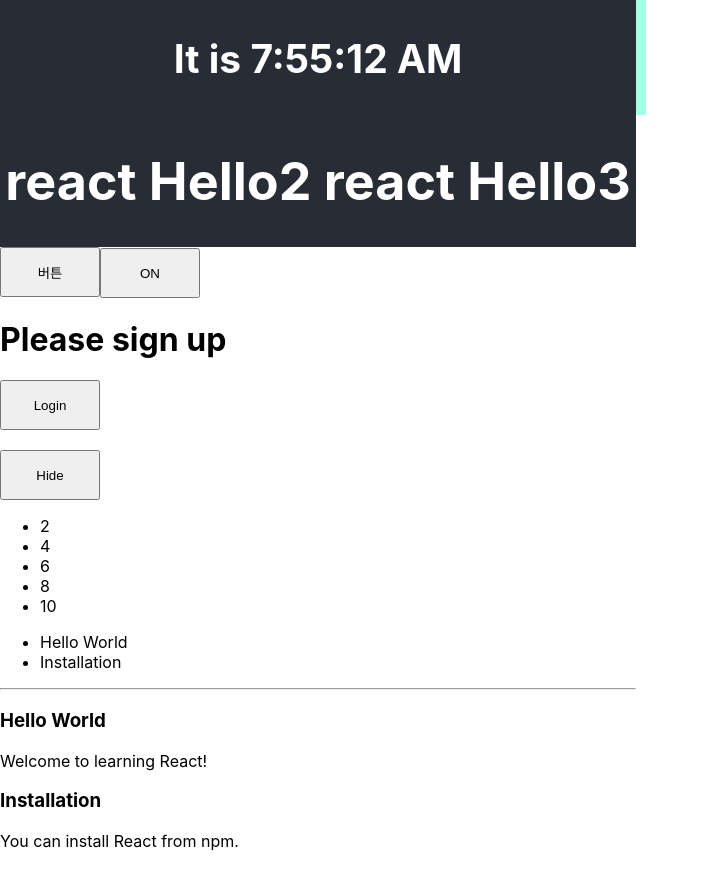
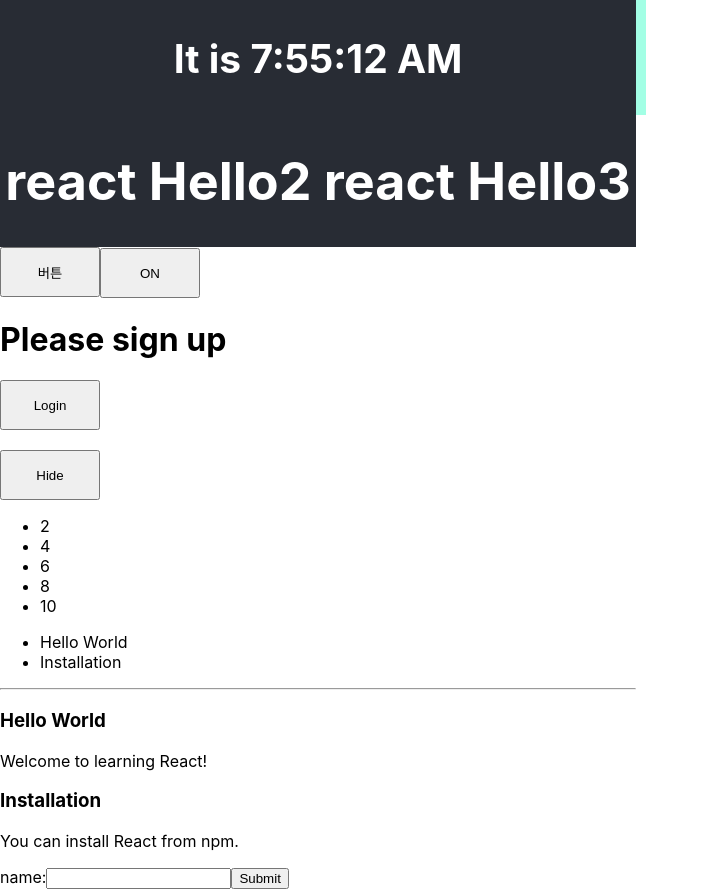
Before and after one commit to gitteration/reactStart, a React (Create React App) app: page / in a window 1280 px wide. Shown: the part 965-1854 px from the top of the page, without its empty margins (0-709 px from the left). Before the commit the page ends 1832 px from the top, so only its background shows below. Built offline with nearby package versions, Linux system fonts and the light colour scheme.

Commit message:
chaper 8 ongoing

```diff
--- a/src/App.1.js
+++ b/src/App.1.js
@@ -214,12 +214,53 @@
 			</div>
 		)
 	}
+	/*
+		8. 리스트와 Key END
+	*/
+
+	/*
+		9. 폼 START
+	*/
+	class NameForm extends React.Component {
+		constructor(props){
+			super(props);
+			this.state = {value : ''};
+			this.handleChange = this.handleChange.bind(this);
+			this.handleSubmit = this.handleSubmit.bind(this);
+		}
+
+		handleChange(event){
+			this.setState({
+				value : event.target.value
+			});
+		}
+		handleSubmit(event){
+			alert('A name was submitted : ' + this.state.value);
+			event.preventDefault();
+		}
+
+		render() {
+			return (
+				<form onSubmit={this.handleSubmit}>
+					<label>
+						name:
+						<input type="text" value={this.state.value} onChange={this.handleChange}/>
+					</label>
+					<input type="submit" value="Submit"/>
+				</form>
+			)
+		};
+	}
+
+
 
 
 
 	/*
-		8. 리스트와 Key END
+		9. 폼 END
 	*/
+
+
 
 	return (
 		<div className="App1">
@@ -234,6 +275,7 @@
 			<Page />
 			<NumberList numbers={number} />
 			<Blog posts={posts}/>
+			<NameForm />
 		</div>
 	);
 }
--- a/src/index.css
+++ b/src/index.css
@@ -20,7 +20,7 @@
 .App1{
   width:49.7%;
   height: auto;
-  display:inline-block;
+  display:inline-table;
 }
 
 code {
```
